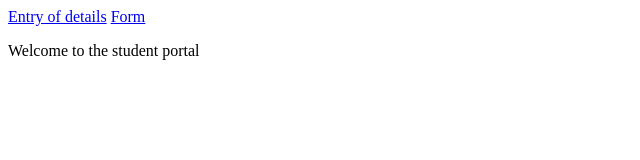
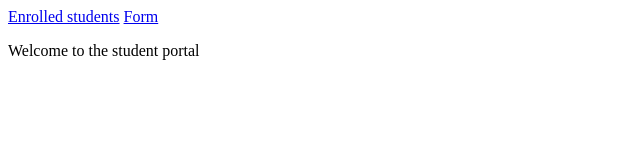
Before and after one commit to priya21662/Student-portal, a plain HTML site: page index.html in a window 1280 px wide. Shown: the full height of the page, 0-640 px from the left. Drawn offline with Linux system fonts and the light colour scheme.

Commit message:
Update index.html

```diff
--- a/index.html
+++ b/index.html
@@ -7,9 +7,10 @@
 </head>
 <body>
     <nav>
-        <a href ="details.html"> Entry of details</a>
+        <a href ="details.html"> Enrolled students</a>
         <a href ="form.html"> Form</a>
     </nav>
     <p> Welcome to the student portal</p>
 </body>
+
 </html>
```
